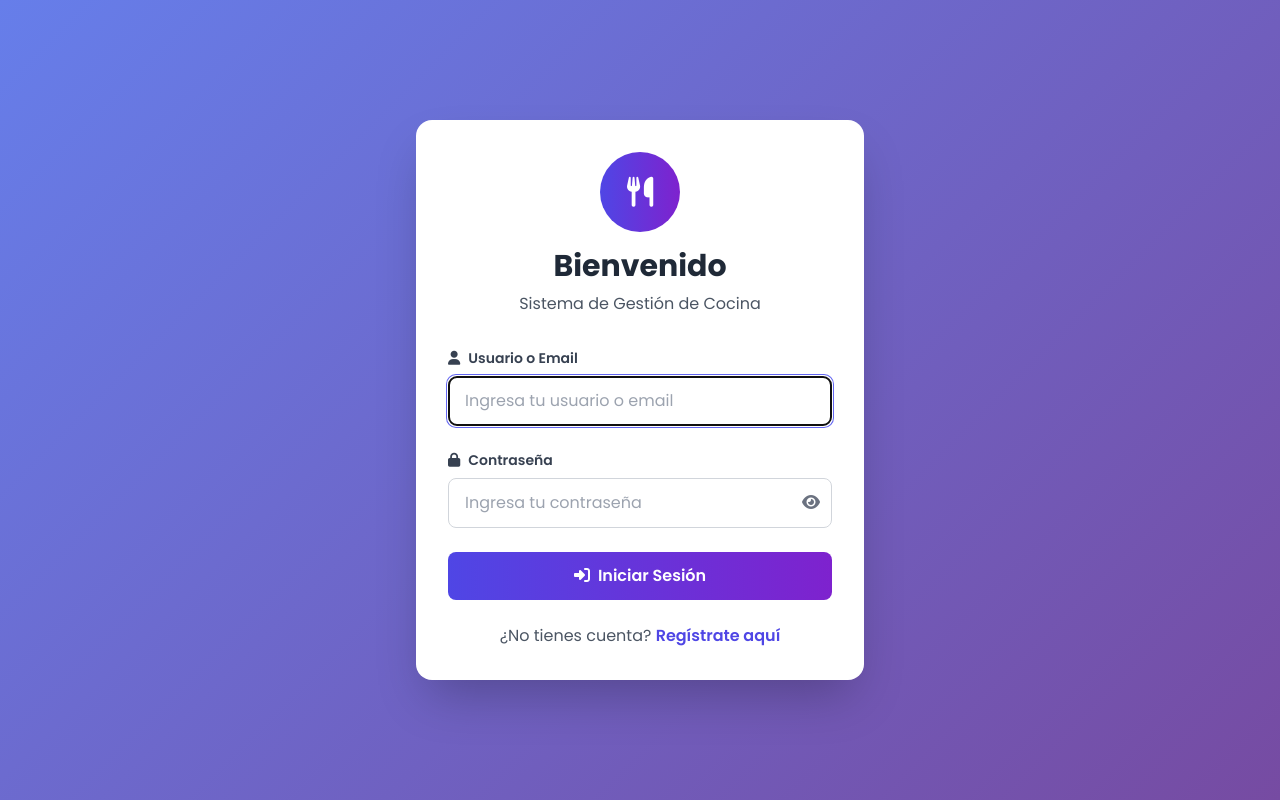
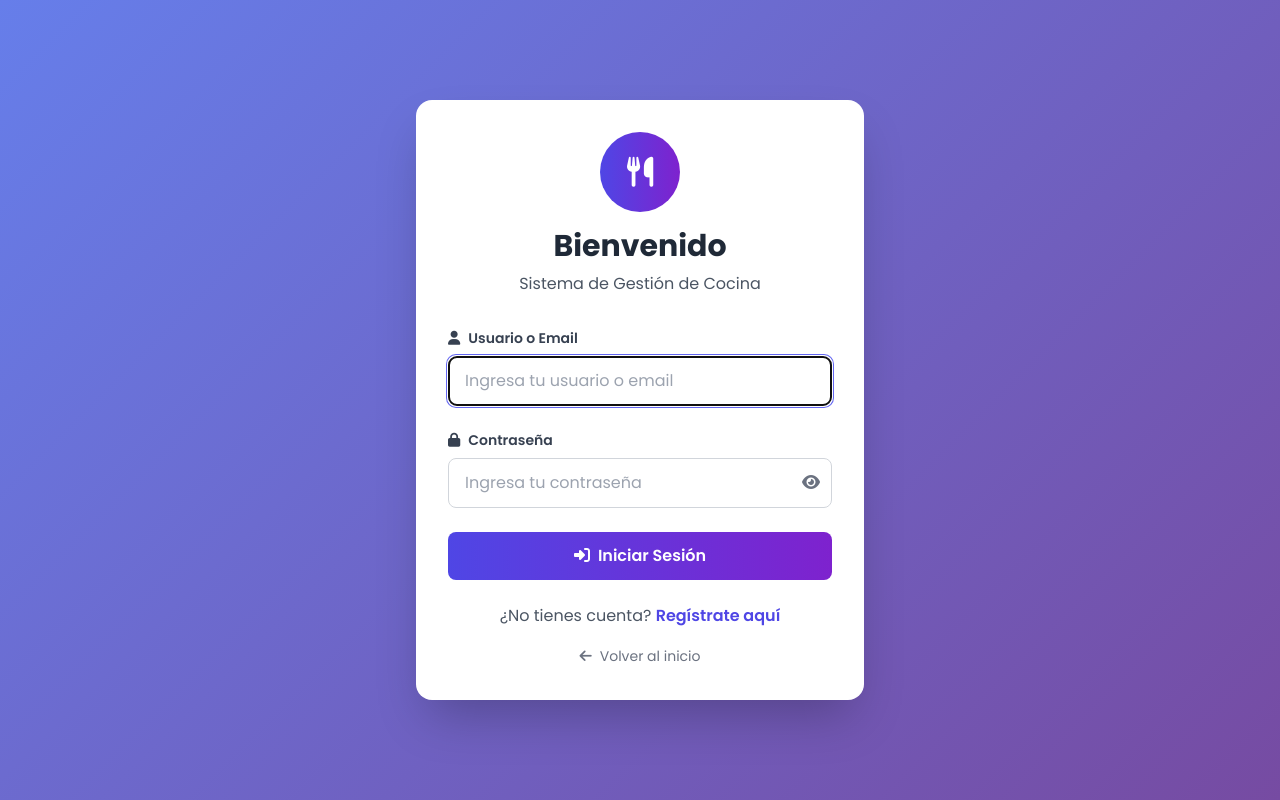
Before and after one commit to Andylemetre/proyecto_2_Php, a PHP site: page /login.php in a window 1280 px wide. Run offline with PHP 8.4, Linux system fonts and the light colour scheme; some libraries are stand-ins or nearby versions.

Commit message:
se agrega volver al inicio

```diff
--- a/login.php
+++ b/login.php
@@ -5,11 +5,12 @@ require_once __DIR__ . '/config/Auth.php';
 // Si el usuario ya está autenticado, lo redirige al inicio
 if (Auth::check()) {
     header('Location: index.php');
-    exit;
+    exit;// si no esta autenticado, muestra el formulario de login
 }
 
 // Verifica si la sesión expiró por inactividad
 $expired = isset($_GET['expired']) && $_GET['expired'] == '1';
+// Muestra el formulario de login
 ?>
 <!DOCTYPE html>
 <html lang="es">
@@ -102,6 +103,11 @@ $expired = isset($_GET['expired']) && $_GET['expired'] == '1';
                 <a href="registro.php" class="text-indigo-600 font-semibold hover:text-indigo-800">Regístrate aquí</a>
             </p>
         </div>
+
+        <div class="mt-4 text-center">
+            <a href="principal.php" class="text-gray-500 text-sm hover:text-gray-700">
+                <i class="fas fa-arrow-left mr-2"></i>Volver al inicio
+            </a>
     </div>
 
     <script>
```
Also changed, not shown: index.php (line endings or trailing spaces).
